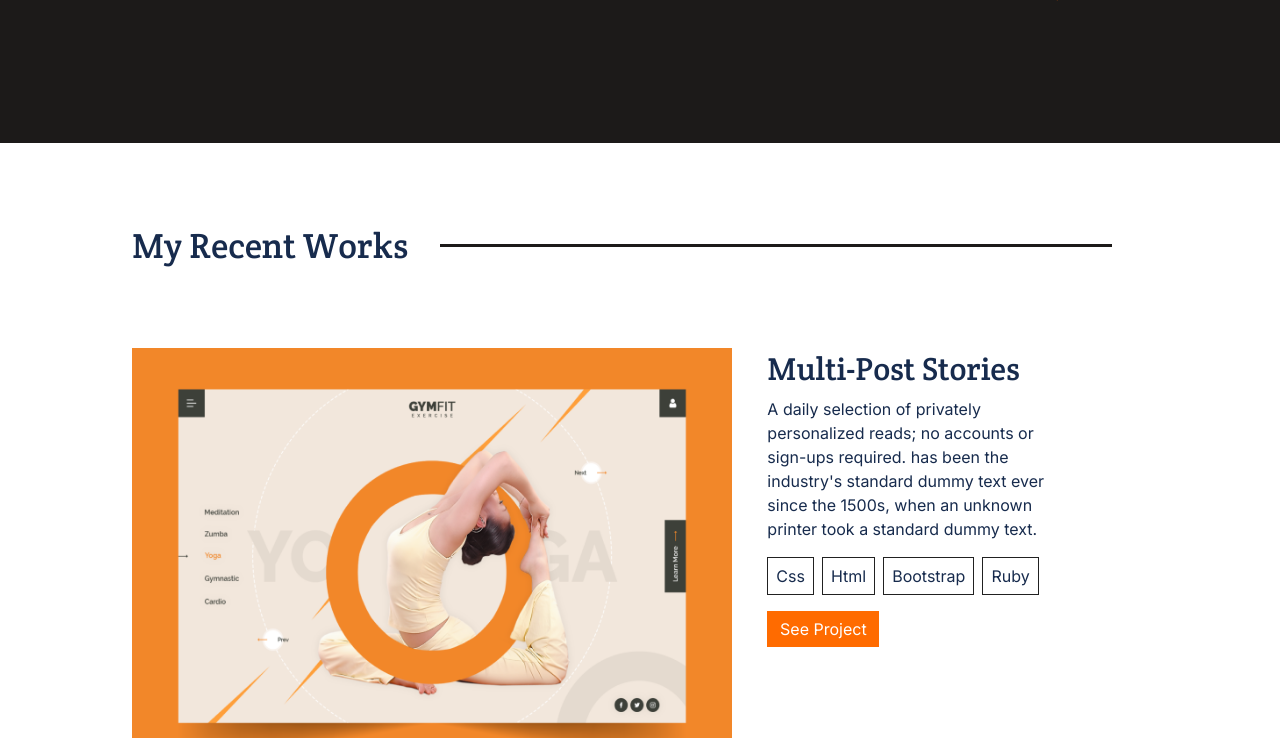
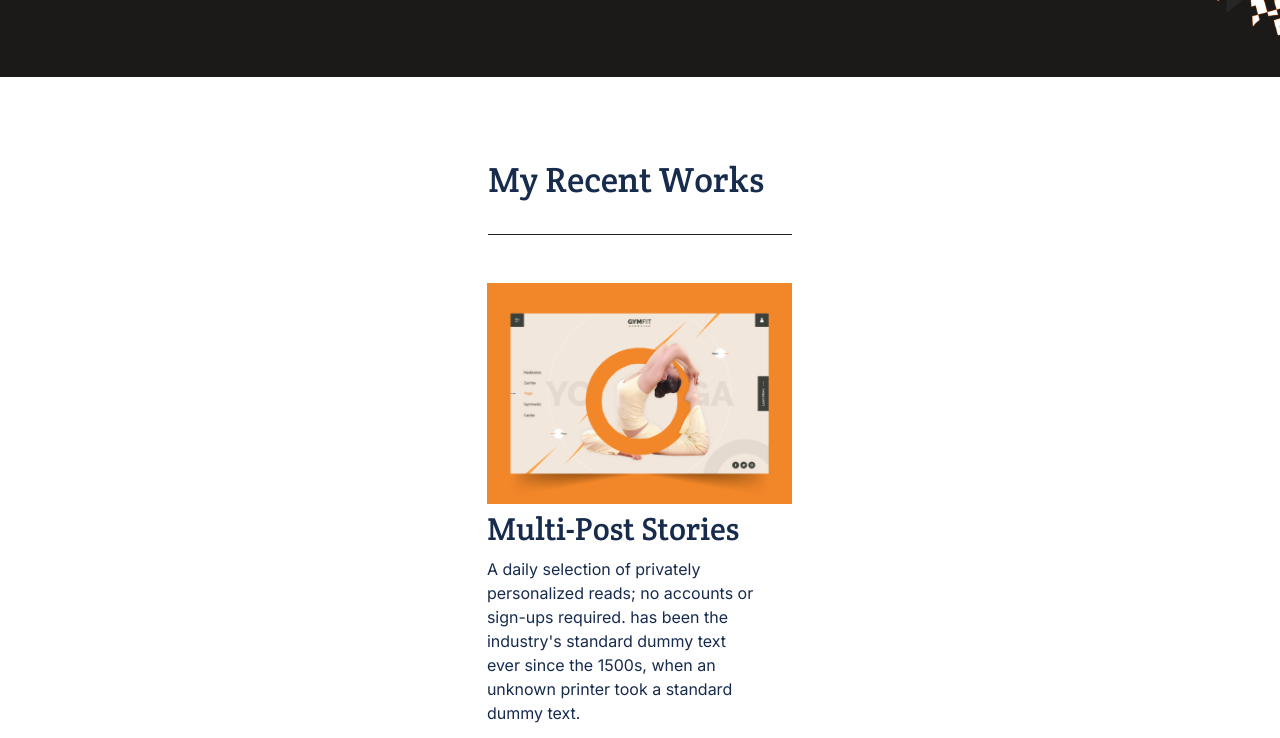
Before and after one commit to Ngufor-emmanuella/personal-portfolio, a website: page index.html in a window 1280 px wide. Shown: the part 600-1338 px from the top of the page. Drawn offline with Linux system fonts and the light colour scheme.

Commit message:
Fix syntax errors

```diff
--- a/index.html
+++ b/index.html
@@ -17,7 +17,6 @@
     <link rel="preconnect" href="https://fonts.googleapis.com">
     <link rel="preconnect" href="https://fonts.gstatic.com" crossorigin>
     <link href="https://fonts.googleapis.com/css2?family=Inter:wght@200;300;400;500;600;700;800&display=swap" rel="stylesheet">
-    <link rel="stylesheet" href="desktopstyle.css">
     <title>Ngufor Emmanuella </title>
 </head>
 
```
Also changed, not shown: README.md, desktopstyle.md (renamed from desktopstyle.css).
